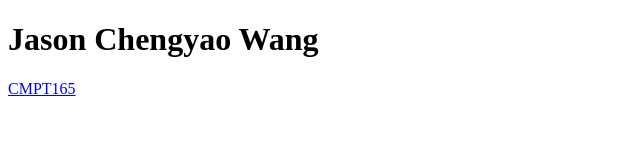
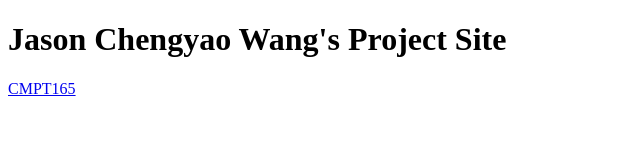
Before and after one commit to Jgansaown/jgansaown.github.io, a plain HTML site: page index.html in a window 1280 px wide. Shown: the whole page, without its empty margins (0-640 px from the left). Drawn offline with Linux system fonts and the light colour scheme.

Commit message:
test commit from desktop

```diff
--- a/index.html
+++ b/index.html
@@ -5,7 +5,7 @@
 <title>Jason Chengyao Wang</title>
 </head>
 <body>
-<h1>Jason Chengyao Wang</h1>
+<h1>Jason Chengyao Wang's Project Site</h1>
 <a href="https://jgansaown.github.io/SFU-CMPT165-Assignments/">CMPT165</a>
 
 </body>
```
